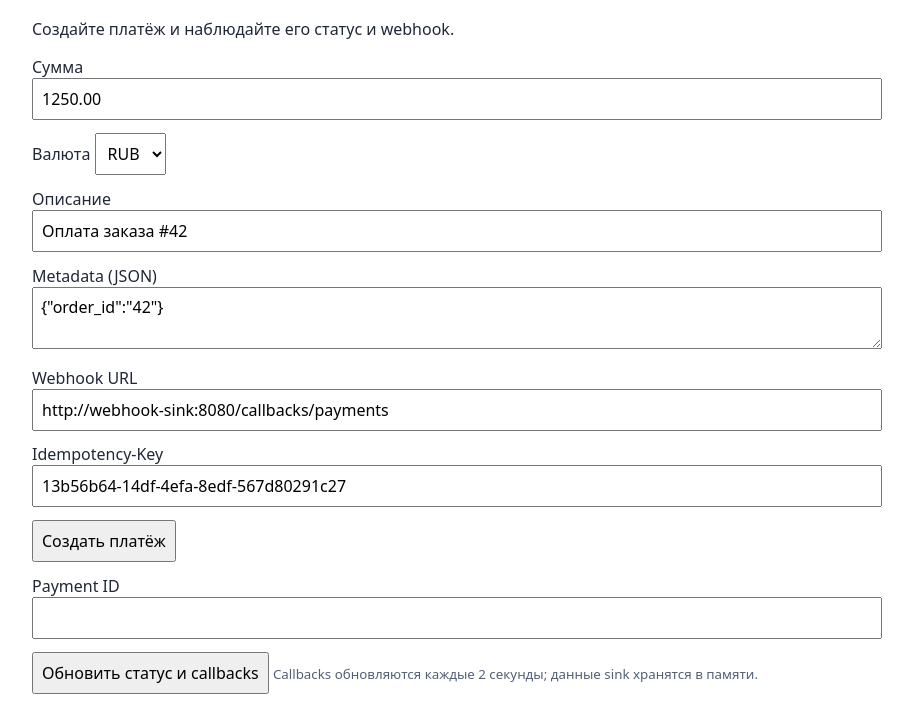
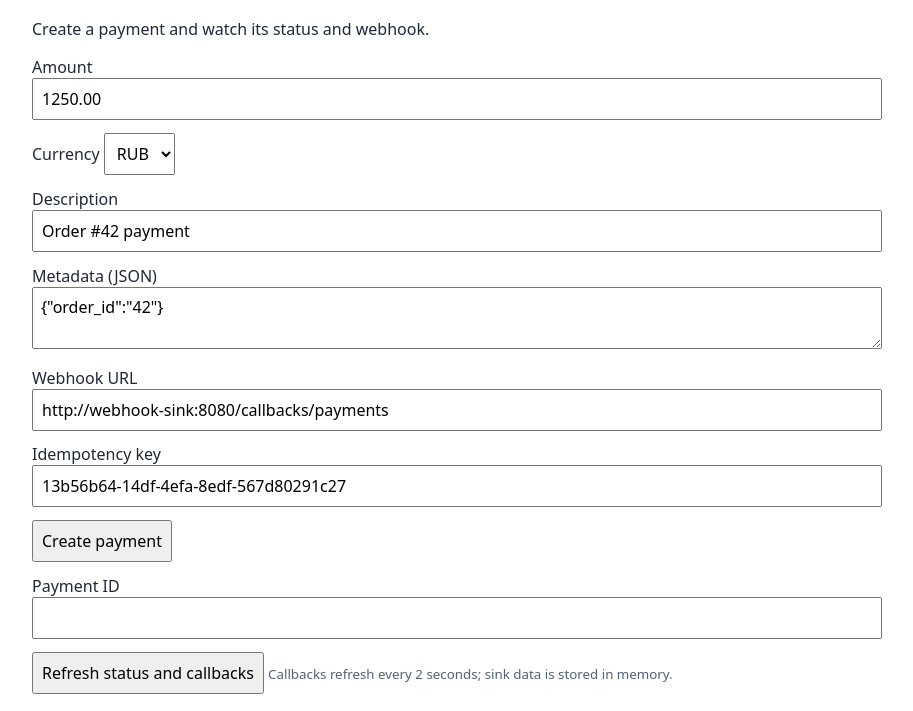
Before and after one commit to HappyCthulhu/async-payment-processor, a plain HTML site: page demo/index.html in a window 1280 px wide. Shown: the part 78-789 px from the top of the page, without its empty margins (183-1096 px from the left). Drawn offline with Linux system fonts and the light colour scheme; no server answers.

Commit message:
docs: translate project text to English

```diff
--- a/demo/index.html
+++ b/demo/index.html
@@ -1,10 +1,10 @@
 <!doctype html>
-<html lang="ru"><head><meta charset="utf-8"><meta name="viewport" content="width=device-width,initial-scale=1">
+<html lang="en"><head><meta charset="utf-8"><meta name="viewport" content="width=device-width,initial-scale=1">
 <title>Payment demo</title><style>
 body{font:16px system-ui;max-width:850px;margin:2rem auto;padding:0 1rem;color:#202737}label{display:block;margin:.8rem 0}input,select,textarea,button{font:inherit;padding:.5rem}input,textarea{box-sizing:border-box;width:100%}button{cursor:pointer}pre{background:#f1f4f8;padding:1rem;overflow:auto;white-space:pre-wrap}small{color:#526077}
-</style></head><body><h1>Payment demo</h1><p>Создайте платёж и наблюдайте его статус и webhook.</p>
-<form id="form"><label>Сумма <input id="amount" value="1250.00" required></label><label>Валюта <select id="currency"><option>RUB</option><option>USD</option><option>EUR</option></select></label><label>Описание <input id="description" value="Оплата заказа #42"></label><label>Metadata (JSON) <textarea id="metadata">{"order_id":"42"}</textarea></label><label>Webhook URL <input id="webhook" value="http://webhook-sink:8080/callbacks/payments" required></label><label>Idempotency-Key <input id="key" required></label><button>Создать платёж</button></form>
-<label>Payment ID <input id="paymentId"></label><button id="refresh">Обновить статус и callbacks</button> <small>Callbacks обновляются каждые 2 секунды; данные sink хранятся в памяти.</small><h2>Ответ API</h2><pre id="payment">—</pre><h2>Callbacks</h2><pre id="callbacks">—</pre>
+</style></head><body><h1>Payment demo</h1><p>Create a payment and watch its status and webhook.</p>
+<form id="form"><label>Amount <input id="amount" value="1250.00" required></label><label>Currency <select id="currency"><option>RUB</option><option>USD</option><option>EUR</option></select></label><label>Description <input id="description" value="Order #42 payment"></label><label>Metadata (JSON) <textarea id="metadata">{"order_id":"42"}</textarea></label><label>Webhook URL <input id="webhook" value="http://webhook-sink:8080/callbacks/payments" required></label><label>Idempotency key <input id="key" required></label><button>Create payment</button></form>
+<label>Payment ID <input id="paymentId"></label><button id="refresh">Refresh status and callbacks</button> <small>Callbacks refresh every 2 seconds; sink data is stored in memory.</small><h2>API response</h2><pre id="payment">—</pre><h2>Callbacks</h2><pre id="callbacks">—</pre>
 <script>
 const $=id=>document.getElementById(id); $('key').value=crypto.randomUUID();
 async function show(response, target){const data=await response.json(); $(target).textContent=JSON.stringify(data,null,2); return {ok:response.ok,data};}
```
Also changed, not shown: 10 other files.
